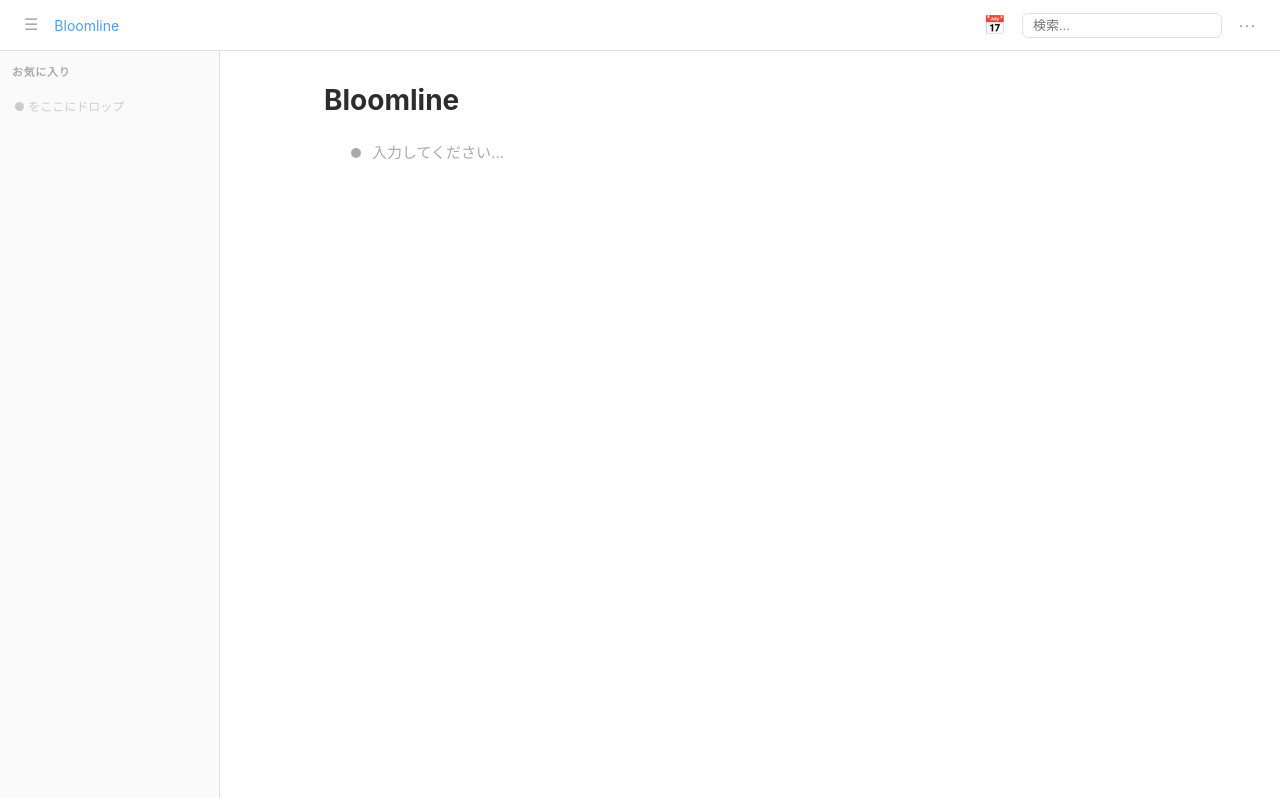
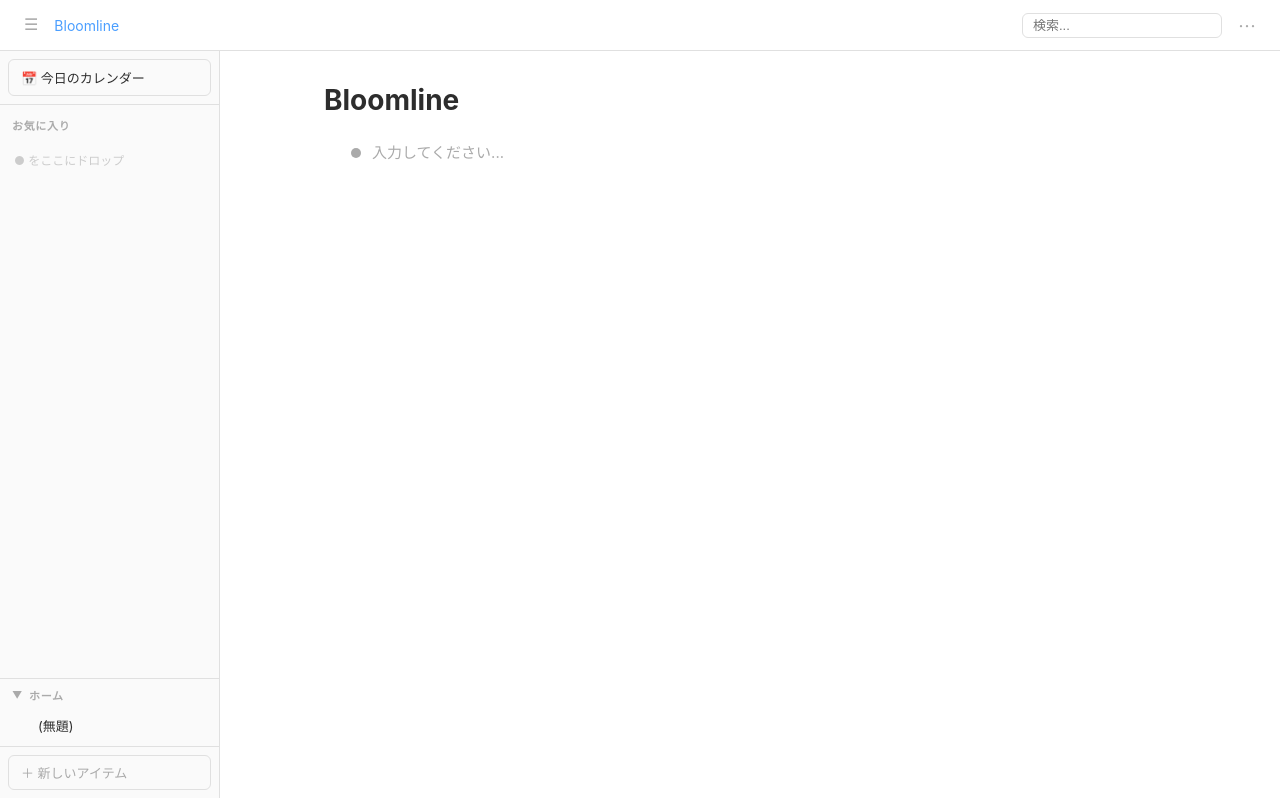
Before and after one commit to tokuhirom/Bloomline, a website built with Vite: page index.html in a window 1280 px wide. Built offline with nearby package versions, Linux system fonts and the light colour scheme.

Commit message:
Redesign sidebar with calendar button, collapsible home tree, and add button
- Move calendar button into sidebar (top), remove it from header
- Add collapsible home section showing full node tree with recursive expand/collapse
- Add "＋ 新しいアイテム" button at the bottom of sidebar
- Wrap favorites in its own section with border separator

```diff
--- a/index.html
+++ b/index.html
@@ -13,8 +13,7 @@
   <button id="sidebar-toggle" title="サイドバー">☰</button>
   <div id="breadcrumb"></div>
   <span id="file-info"></span>
-  <button id="calendar-btn" title="今日のページを開く">📅</button>
-  <input id="search-box" type="search" placeholder="検索..." autocomplete="off">
+<input id="search-box" type="search" placeholder="検索..." autocomplete="off">
   <button id="menu-btn" title="メニュー">⋯</button>
   <div id="export-menu">
     <div class="menu-item" data-action="open-file">
@@ -106,9 +105,24 @@
 
 <div id="app-layout">
   <div id="sidebar">
-    <div id="sidebar-header">お気に入り</div>
-    <div id="sidebar-drop-zone">
-      <div id="sidebar-empty">● をここにドロップ</div>
+    <div id="sidebar-calendar-section">
+      <button id="sidebar-calendar-btn">📅 今日のカレンダー</button>
+    </div>
+    <div id="sidebar-favorites-section">
+      <div id="sidebar-header">お気に入り</div>
+      <div id="sidebar-drop-zone">
+        <div id="sidebar-empty">● をここにドロップ</div>
+      </div>
+    </div>
+    <div id="sidebar-home-section">
+      <div id="sidebar-home-header">
+        <span id="sidebar-home-toggle">▶</span>
+        <span>ホーム</span>
+      </div>
+      <div id="sidebar-home-items"></div>
+    </div>
+    <div id="sidebar-add-section">
+      <button id="sidebar-add-btn">＋ 新しいアイテム</button>
     </div>
   </div>
   <div id="main">
--- a/src/main.ts
+++ b/src/main.ts
@@ -2,7 +2,7 @@ import './style.css';
 import { store } from './store';
 import { loadState, saveState, createNode, initModel } from './model';
 import { render, renderBreadcrumb } from './render';
-import { renderSidebar, toggleSidebar, initSidebar } from './sidebar';
+import { renderSidebar, toggleSidebar, initSidebar, toggleHomeSection, addNewTopLevelNode } from './sidebar';
 import { initEditor } from './editor';
 import { initHistory, recordHistory, undo, redo } from './history';
 import { scheduleTextHistory } from './history';
@@ -33,7 +33,13 @@ initCalendar(render);
 // ============================================================
 
 // カレンダー
-document.getElementById('calendar-btn')!.addEventListener('click', openCalendar);
+document.getElementById('sidebar-calendar-btn')!.addEventListener('click', openCalendar);
+
+// サイドバーのホームセクション折りたたみ
+document.getElementById('sidebar-home-header')!.addEventListener('click', toggleHomeSection);
+
+// サイドバーの新規ノード追加
+document.getElementById('sidebar-add-btn')!.addEventListener('click', addNewTopLevelNode);
 
 // メニュー
 document.getElementById('menu-btn')!.addEventListener('click', (e) => {
--- a/src/sidebar.ts
+++ b/src/sidebar.ts
@@ -1,15 +1,92 @@
 import { store } from './store';
 import { findNode, getPathToNode } from './nodeHelpers';
+import { createNode, saveState } from './model';
+import { recordHistory } from './history';
+import type { BloomlineNode } from './types';
 
 let _render: (() => void) | null = null;
 let _saveState: (() => void) | null = null;
 
 let sidebarVisible = true;
 let sidebarDragSrcIndex: number | null = null;
+let homeExpanded = true;
 
 export function initSidebar(renderFn: () => void, saveStateFn: () => void): void {
   _render = renderFn;
   _saveState = saveStateFn;
+}
+
+const homeExpandedNodes = new Set<string>();
+
+function createHomeNodeEl(node: BloomlineNode, depth: number): HTMLElement {
+  const wrapper = document.createElement('div');
+  wrapper.className = 'sidebar-tree-node';
+
+  const row = document.createElement('div');
+  row.className = 'sidebar-item sidebar-home-item';
+  row.style.paddingLeft = `${12 + depth * 14}px`;
+
+  const toggle = document.createElement('span');
+  toggle.className = 'sidebar-tree-toggle';
+  if (node.children.length > 0) {
+    const expanded = homeExpandedNodes.has(node.id);
+    toggle.textContent = expanded ? '▼' : '▶';
+    toggle.addEventListener('click', (e) => {
+      e.stopPropagation();
+      if (homeExpandedNodes.has(node.id)) {
+        homeExpandedNodes.delete(node.id);
+      } else {
+        homeExpandedNodes.add(node.id);
+      }
+      renderHomeItems();
+    });
+  }
+
+  const label = document.createElement('span');
+  label.className = 'sidebar-item-label';
+  label.textContent = node.text || '(無題)';
+  label.title = node.text || '(無題)';
+
+  row.appendChild(toggle);
+  row.appendChild(label);
+  row.addEventListener('click', () => {
+    const path = getPathToNode(node.id);
+    if (path) { store.state.currentPath = path; _render?.(); }
+  });
+  wrapper.appendChild(row);
+
+  if (node.children.length > 0 && homeExpandedNodes.has(node.id)) {
+    const childContainer = document.createElement('div');
+    node.children.forEach(child => {
+      childContainer.appendChild(createHomeNodeEl(child, depth + 1));
+    });
+    wrapper.appendChild(childContainer);
+  }
+
+  return wrapper;
+}
+
+function renderHomeItems(): void {
+  const container = document.getElementById('sidebar-home-items')!;
+  const toggle = document.getElementById('sidebar-home-toggle')!;
+  container.innerHTML = '';
+  toggle.textContent = homeExpanded ? '▼' : '▶';
+  container.classList.toggle('hidden', !homeExpanded);
+  if (!homeExpanded) return;
+
+  store.state.root.children.forEach(node => {
+    container.appendChild(createHomeNodeEl(node, 0));
+  });
+}
+
+export function addNewTopLevelNode(): void {
+  recordHistory();
+  const node = createNode('');
+  store.state.root.children.push(node);
+  store.lastFocusId = node.id;
+  store.state.currentPath = [];
+  _render?.();
+  saveState();
 }
 
 export function renderSidebar(): void {
@@ -100,6 +177,13 @@ export function renderSidebar(): void {
       zone.appendChild(item);
     });
   }
+
+  renderHomeItems();
+}
+
+export function toggleHomeSection(): void {
+  homeExpanded = !homeExpanded;
+  renderHomeItems();
 }
 
 export function toggleSidebar(): void {
--- a/src/style.css
+++ b/src/style.css
@@ -62,17 +62,6 @@ body {
   transition: border-color 0.15s;
 }
 #search-box:focus { border-color: var(--accent); }
-
-#calendar-btn {
-  background: none;
-  border: none;
-  cursor: pointer;
-  font-size: 18px;
-  color: var(--muted);
-  padding: 4px 8px;
-  border-radius: 4px;
-}
-#calendar-btn:hover { background: var(--hover-bg); color: var(--text); }
 
 #menu-btn {
   background: none;
@@ -396,10 +385,96 @@ mark {
   letter-spacing: 0.06em;
   white-space: nowrap;
 }
+#sidebar-calendar-section {
+  padding: 8px 8px 4px;
+}
+#sidebar-calendar-btn {
+  width: 100%;
+  background: none;
+  border: 1px solid var(--border);
+  border-radius: 6px;
+  padding: 8px 12px;
+  font-size: 13px;
+  color: var(--text);
+  cursor: pointer;
+  text-align: left;
+  white-space: nowrap;
+  overflow: hidden;
+  text-overflow: ellipsis;
+}
+#sidebar-calendar-btn:hover { background: var(--hover-bg); }
+
+#sidebar-favorites-section {
+  border-top: 1px solid var(--border);
+  margin-top: 4px;
+  flex: 1;
+  display: flex;
+  flex-direction: column;
+  min-height: 60px;
+  overflow: hidden;
+}
+
+#sidebar-home-section {
+  border-top: 1px solid var(--border);
+}
+#sidebar-home-header {
+  display: flex;
+  align-items: center;
+  gap: 6px;
+  padding: 8px 12px 6px;
+  font-size: 11px;
+  font-weight: 600;
+  color: var(--muted);
+  text-transform: uppercase;
+  letter-spacing: 0.06em;
+  cursor: pointer;
+  user-select: none;
+  white-space: nowrap;
+}
+#sidebar-home-header:hover { color: var(--text); }
+#sidebar-home-toggle {
+  font-size: 10px;
+  color: var(--muted);
+  flex-shrink: 0;
+}
+#sidebar-home-items {
+  padding-bottom: 4px;
+}
+#sidebar-home-items.hidden { display: none; }
+.sidebar-home-item { color: var(--text); }
+.sidebar-tree-toggle {
+  flex-shrink: 0;
+  width: 14px;
+  font-size: 9px;
+  color: var(--muted);
+  text-align: center;
+  line-height: 1;
+}
+
+#sidebar-add-section {
+  border-top: 1px solid var(--border);
+  padding: 8px;
+  margin-top: auto;
+}
+#sidebar-add-btn {
+  width: 100%;
+  background: none;
+  border: 1px solid var(--border);
+  border-radius: 6px;
+  padding: 7px 12px;
+  font-size: 13px;
+  color: var(--muted);
+  cursor: pointer;
+  text-align: left;
+  white-space: nowrap;
+}
+#sidebar-add-btn:hover { background: var(--hover-bg); color: var(--text); }
+
 #sidebar-drop-zone {
   flex: 1;
-  min-height: 60px;
-  padding: 4px 0 12px;
+  min-height: 40px;
+  padding: 4px 0 8px;
+  overflow-y: auto;
 }
 #sidebar-drop-zone.drag-over {
   background: #eff6ff;
```
